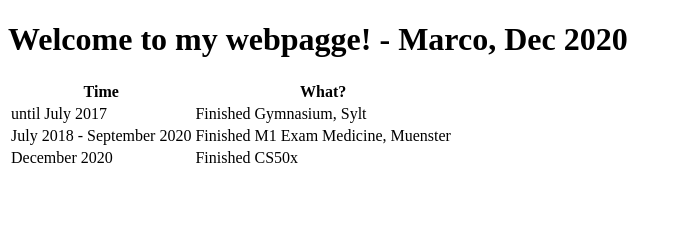
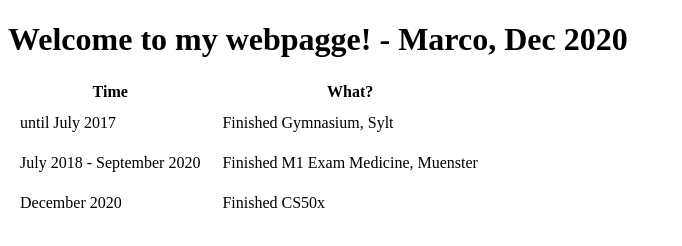
Before and after one commit to Pennino13/Pennino13.github.io, a plain HTML site: page index.html in a window 1280 px wide. Shown: the whole page, without its empty margins (0-682 px from the left). Drawn offline with Linux system fonts and the light colour scheme.

Commit message:
Further changes.

```diff
--- a/index.html
+++ b/index.html
@@ -4,6 +4,11 @@
         <title>
             Hello!
         </title>
+        <style>
+            td {
+                padding: 10px 10px 10px 10px;
+            }
+        </style>
     </head>
     <body>
         <h1>Welcome to my webpagge! - Marco, Dec 2020</h1>
```
